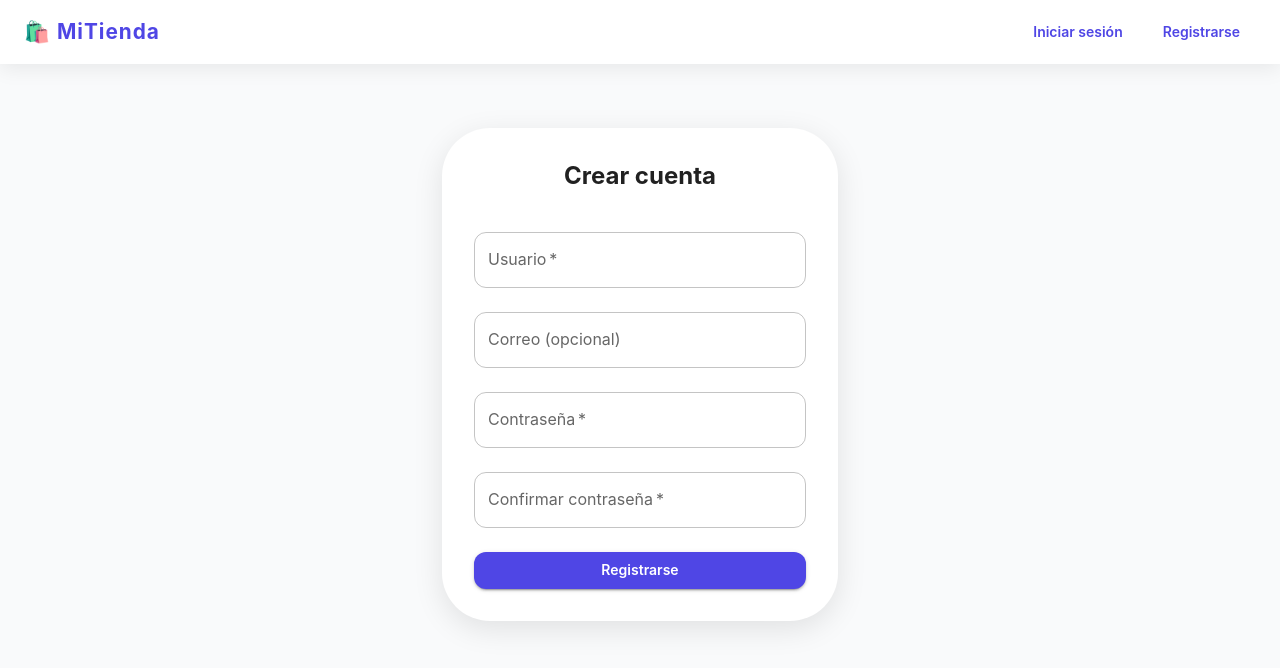
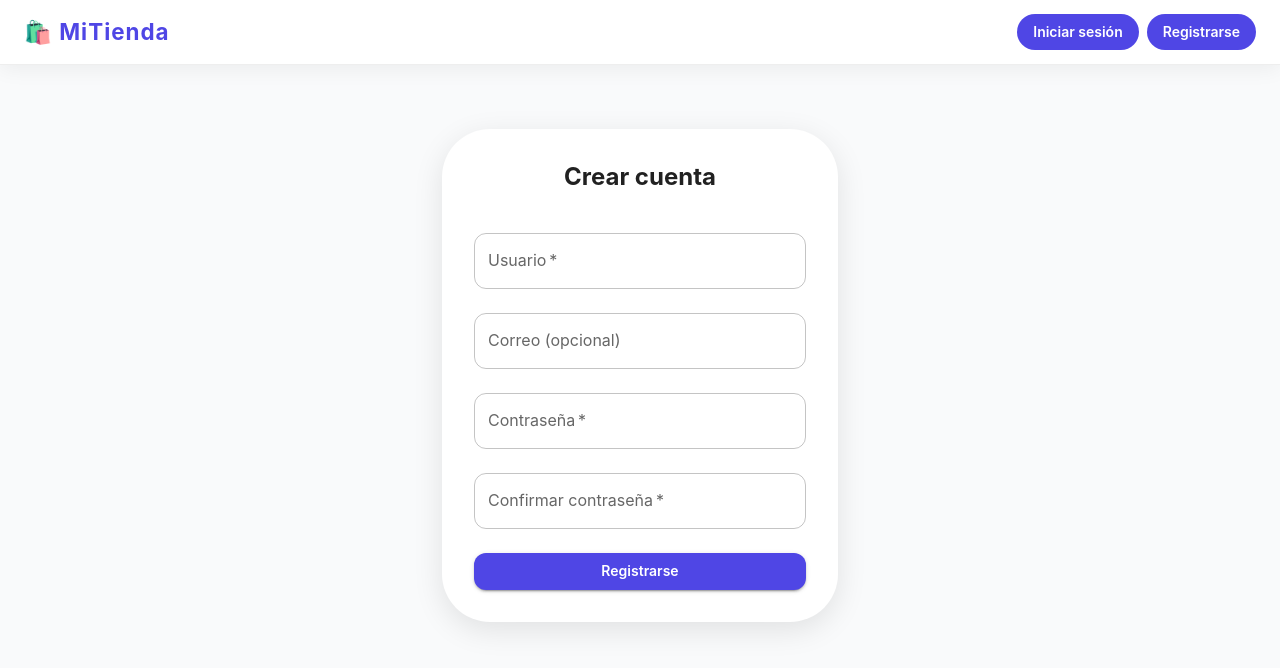
Before and after one commit to Patogol35/Hoy, a React (Vite) app: page /register in a window 1280 px wide. Shown: the top 668 px of the page. Built offline with nearby package versions, Linux system fonts and the light colour scheme.

Commit message:
Update Navbar.jsx

```diff
--- a/src/components/Navbar.jsx
+++ b/src/components/Navbar.jsx
@@ -31,21 +31,23 @@ export default function Navbar() {
     ? [
         { text: "🛒 Carrito", path: "/carrito" },
         { text: "📦 Mis pedidos", path: "/pedidos" },
-        { text: "Cerrar sesión", action: handleLogout },
+        { text: "Cerrar sesión", action: handleLogout, highlight: true },
       ]
     : [
-        { text: "Iniciar sesión", path: "/login" },
-        { text: "Registrarse", path: "/register" },
+        { text: "Iniciar sesión", path: "/login", highlight: true },
+        { text: "Registrarse", path: "/register", highlight: true },
       ];
 
   return (
     <>
+      {/* Navbar */}
       <AppBar
         position="sticky"
         sx={{
           bgcolor: "white",
           color: "primary.main",
-          boxShadow: "0 4px 20px rgba(0,0,0,0.08)",
+          boxShadow: "0 4px 20px rgba(0,0,0,0.06)",
+          borderBottom: "1px solid #eee",
         }}
       >
         <Toolbar sx={{ display: "flex", justifyContent: "space-between" }}>
@@ -59,13 +61,15 @@ export default function Navbar() {
               color: "primary.main",
               fontWeight: "bold",
               letterSpacing: 1,
-              fontSize: "1.3rem",
+              fontSize: "1.4rem",
+              transition: "0.3s",
+              "&:hover": { color: "secondary.main" },
             }}
           >
             🛍️ MiTienda
           </Typography>
 
-          {/* Menú */}
+          {/* Botones */}
           {isMobile ? (
             <Button
               onClick={() => setOpen(true)}
@@ -78,9 +82,11 @@ export default function Navbar() {
                 py: 0.5,
                 fontWeight: 600,
                 textTransform: "none",
+                transition: "0.3s",
                 "&:hover": {
                   backgroundColor: "primary.main",
                   color: "white",
+                  transform: "scale(1.05)",
                 },
               }}
             >
@@ -99,11 +105,17 @@ export default function Navbar() {
                       fontWeight: 600,
                       borderRadius: "999px",
                       px: 2,
-                      color: "primary.main",
+                      color: item.highlight ? "white" : "primary.main",
+                      bgcolor: item.highlight ? "primary.main" : "transparent",
+                      border: item.highlight ? "none" : "1px solid #ddd",
                       "&:hover": {
-                        backgroundColor: "primary.main",
+                        bgcolor: item.highlight
+                          ? "secondary.main"
+                          : "primary.light",
                         color: "white",
+                        transform: "scale(1.05)",
                       },
+                      transition: "0.3s",
                     }}
                   >
                     {item.text}
@@ -112,12 +124,18 @@ export default function Navbar() {
                   <Button
                     key={idx}
                     onClick={item.action}
-                    variant="contained"
                     sx={{
                       textTransform: "none",
                       fontWeight: 600,
                       borderRadius: "999px",
                       px: 2,
+                      color: "white",
+                      bgcolor: "primary.main",
+                      "&:hover": {
+                        bgcolor: "secondary.main",
+                        transform: "scale(1.05)",
+                      },
+                      transition: "0.3s",
                     }}
                   >
                     {item.text}
@@ -129,32 +147,34 @@ export default function Navbar() {
         </Toolbar>
       </AppBar>
 
-      {/* Drawer para móvil */}
+      {/* Drawer para móviles */}
       <Drawer
         anchor="right"
         open={open}
         onClose={() => setOpen(false)}
         PaperProps={{
           sx: {
-            width: 260,
-            bgcolor: "#f9fafb",
+            width: 280,
             borderRadius: "16px 0 0 16px",
-            p: 1,
+            bgcolor: "linear-gradient(to bottom, #ffffff, #f9fafb)",
+            p: 2,
           },
         }}
       >
+        <Box sx={{ textAlign: "center", mb: 2 }}>
           <Typography
             variant="h6"
             sx={{
-            textAlign: "center",
-            my: 2,
               fontWeight: "bold",
               color: "primary.main",
+              mb: 1,
             }}
           >
-          Menú
+            MiTienda
           </Typography>
           <Divider />
+        </Box>
+
         <List>
           {menuItems.map((item, idx) => (
             <ListItem
@@ -164,9 +184,15 @@ export default function Navbar() {
               to={item.path}
               onClick={item.action || (() => setOpen(false))}
               sx={{
+                mb: 1,
                 borderRadius: 2,
-                mb: 1,
-                "&:hover": { backgroundColor: "primary.light" },
+                bgcolor: item.highlight ? "primary.main" : "transparent",
+                color: item.highlight ? "white" : "text.primary",
+                "&:hover": {
+                  bgcolor: item.highlight ? "secondary.main" : "primary.light",
+                  color: "white",
+                },
+                transition: "0.3s",
               }}
             >
               <ListItemText
```
Lines whose indentation alone changed are shown as unchanged.
